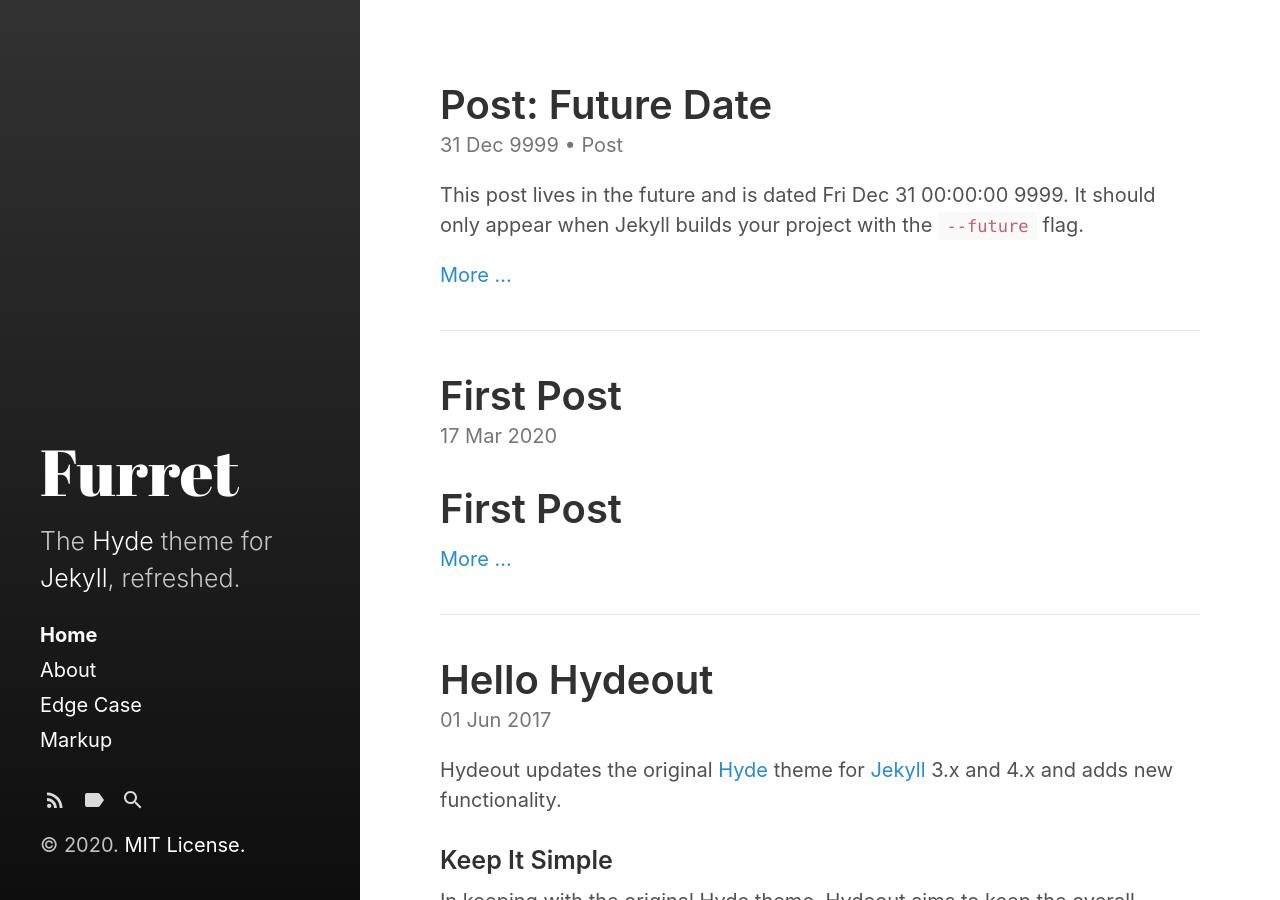
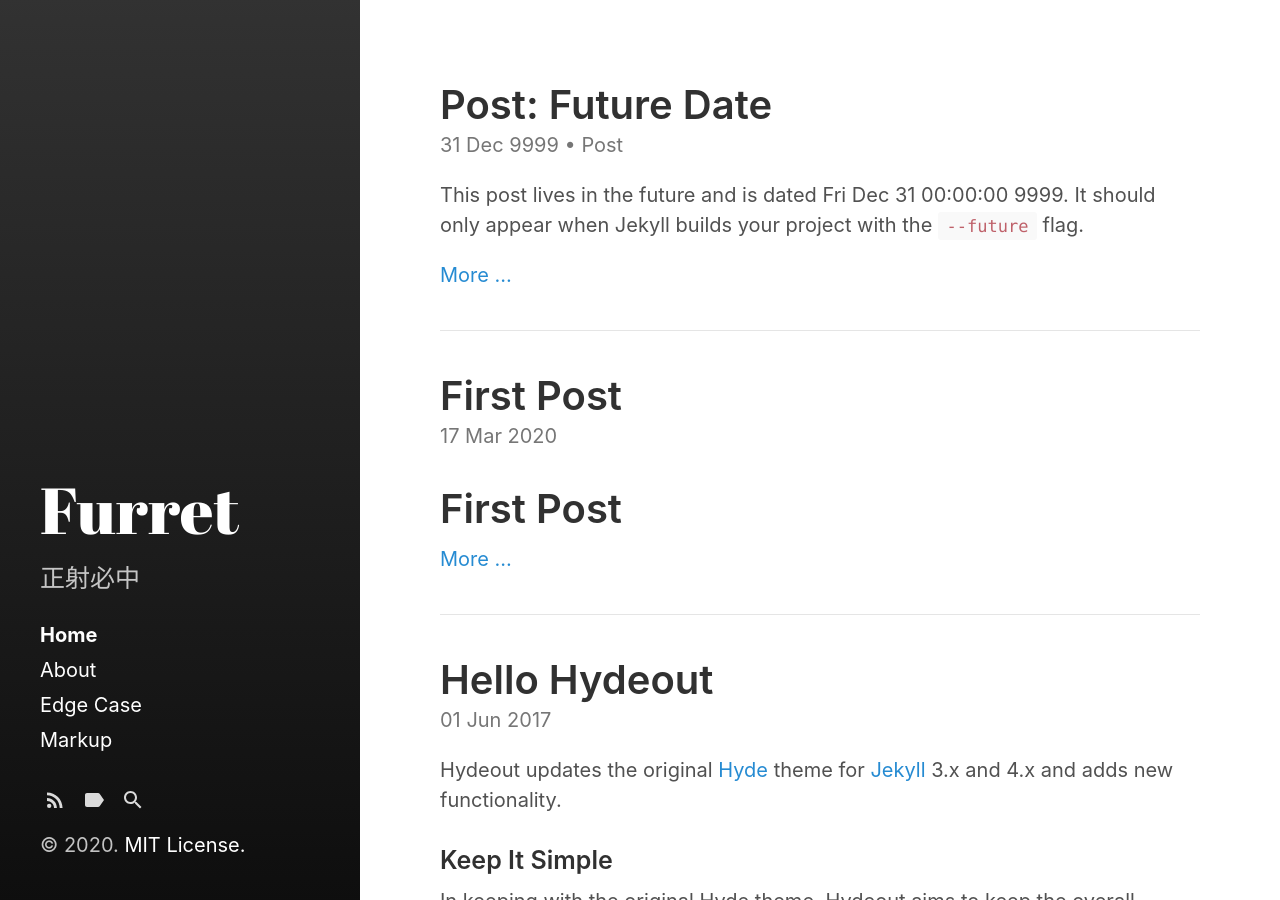
Before and after one commit to ftatp/ftatp.github.io, a Jekyll site: the page built from index.html, in a window 1280 px wide and 900 px high. Built offline with Jekyll 4.4.1, drawn with Linux system fonts in a browser that asks for light colours; the list of posts is cut into pages by our own code.

Commit message:
head change

```diff
--- a/_config.yml
+++ b/_config.yml
@@ -7,7 +7,7 @@ remote_theme : fongandrew/hydeout
 # Setup
 title:            Furret
 tagline:          '正射必中'
-description:      'The <a href="http://hyde.getpoole.com" target="_blank">Hyde</a> theme for <a href="http://jekyllrb.com" target="_blank">Jekyll</a>, refreshed.'
+description:      '正射必中' # 'The <a href="http://hyde.getpoole.com" target="_blank">Hyde</a> theme for <a href="http://jekyllrb.com" target="_blank">Jekyll</a>, refreshed.'
 url:              https://ftatp.github.io
 baseurl:          "" # '/hydeout'
                   # the optional subpath of your site, e.g. "/blog"
```
